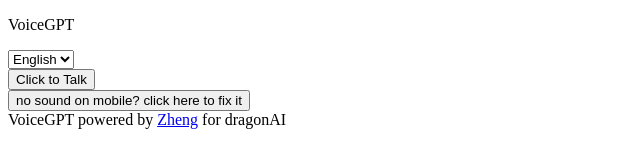
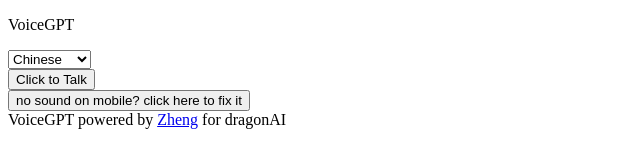
Before and after one commit to MetaFomos/voicegpt, a Next.js app: page / in a window 1280 px wide. Shown: the top 160 px of the page, without its empty margins (0-640 px from the left). Built offline with nearby package versions, Linux system fonts and the light colour scheme; no server answers.

Commit message:
add languages

```diff
--- a/src/components/selectLang.tsx
+++ b/src/components/selectLang.tsx
@@ -108,7 +108,16 @@
       value={lang}
       onChange={handleLangChange}
     >
+      <option value={SpeakLang.zh}>Chinese</option>
       <option value={SpeakLang.en}>English</option>
+      <option value={SpeakLang.es}>Español</option>
+      <option value={SpeakLang.fr}>Français</option>
+      <option value={SpeakLang.de}>Deutsch</option>
+      <option value={SpeakLang.it}>Italiano</option>
+      <option value={SpeakLang.ja}>日本語</option>
+      <option value={SpeakLang.ko}>한국어</option>
+      <option value={SpeakLang.pt}>Português</option>
+      <option value={SpeakLang.ru}>Русский</option>
     </select>
   );
 };
--- a/src/pages/index.tsx
+++ b/src/pages/index.tsx
@@ -121,6 +121,7 @@
   const thinking = async () => {
     const key = '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';
     if (key == null) return alert('you need to set api key first!');
+    console.log(key);
 
     const question: MessageHistory = {
       role: ChatRole.user,
```
